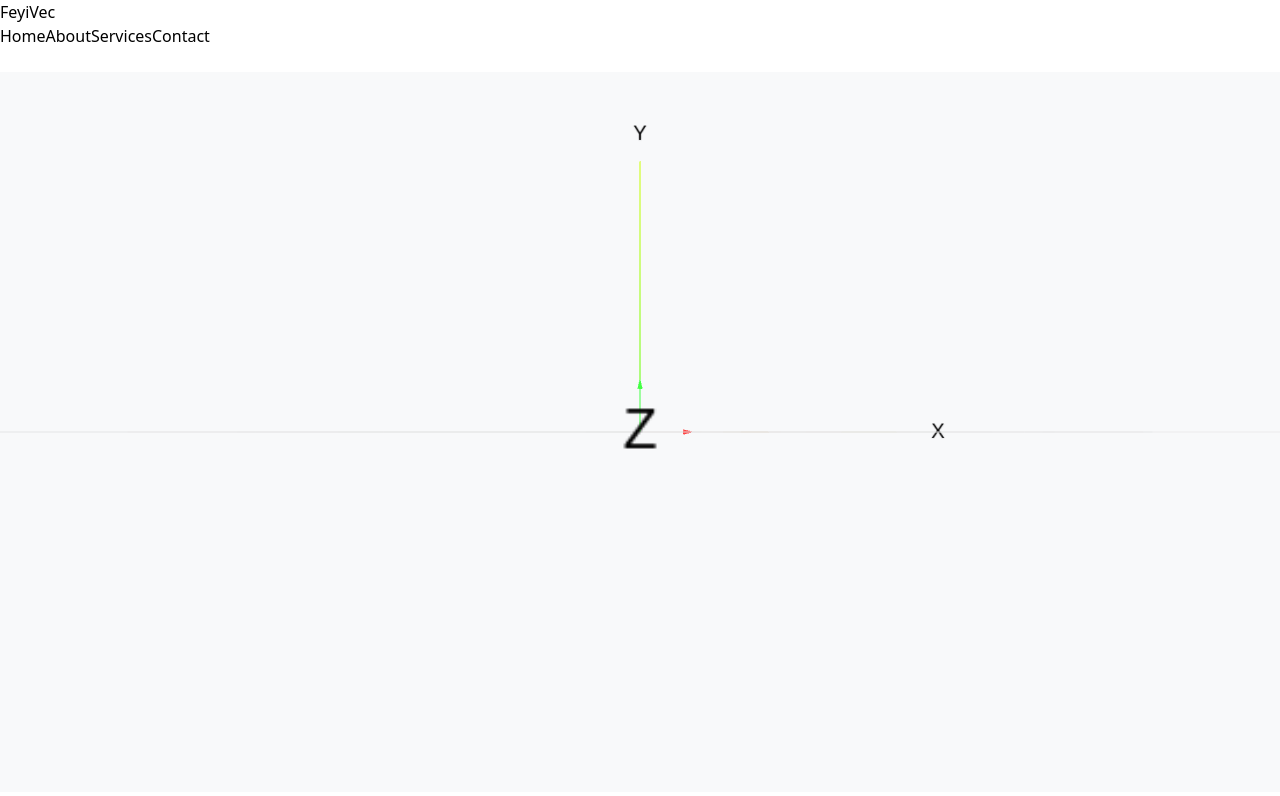
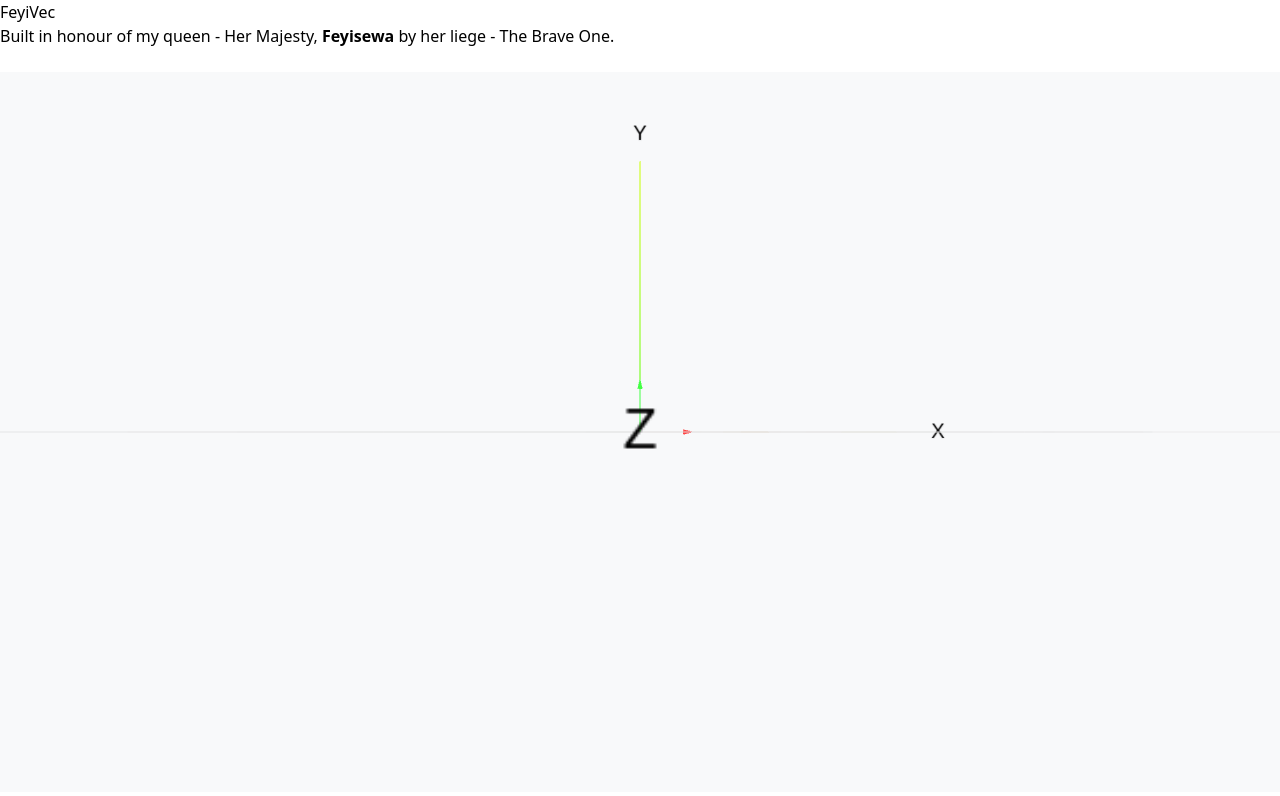
Before and after one commit to mik135/feyivec, a React (Vite) app: page / in a window 1280 px wide. Shown: the top 796 px of the page. Built offline with nearby package versions, Linux system fonts and the light colour scheme.

Commit message:
Change Desktop Menu

```diff
--- a/src/App.jsx
+++ b/src/App.jsx
@@ -21,19 +21,8 @@ const Navbar = () => {
           </div>
 
           {/* Desktop Menu */}
-          <div className="hidden md:flex space-x-6">
-            <a href="#home" className="hover:text-gray-400">
-              Home
-            </a>
-            <a href="#about" className="hover:text-gray-400">
-              About
-            </a>
-            <a href="#services" className="hover:text-gray-400">
-              Services
-            </a>
-            <a href="#contact" className="hover:text-gray-400">
-              Contact
-            </a>
+          <div className="hidden md:flex space-x-6 py-6">
+              <h3 className='px-4'>Built in honour of my queen - Her Majesty, <b>Feyisewa</b> by her liege - The Brave One.</h3>
           </div>
 
           {/* Mobile Menu Button */}
```
